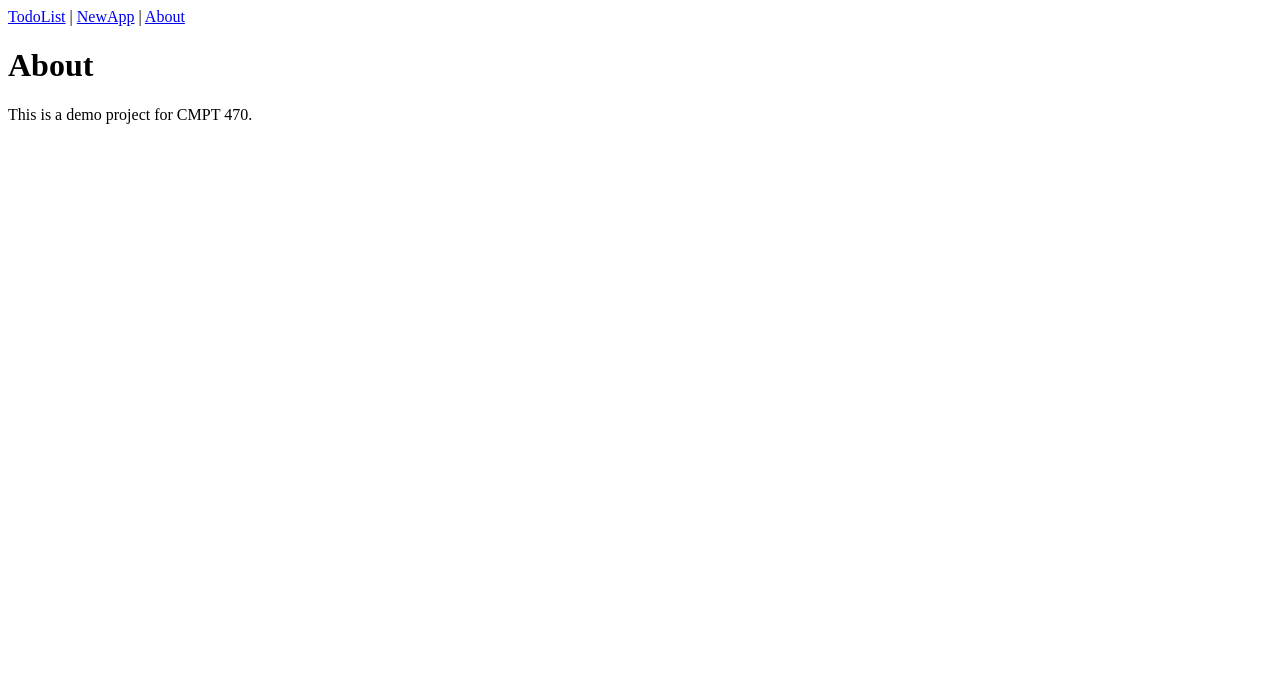
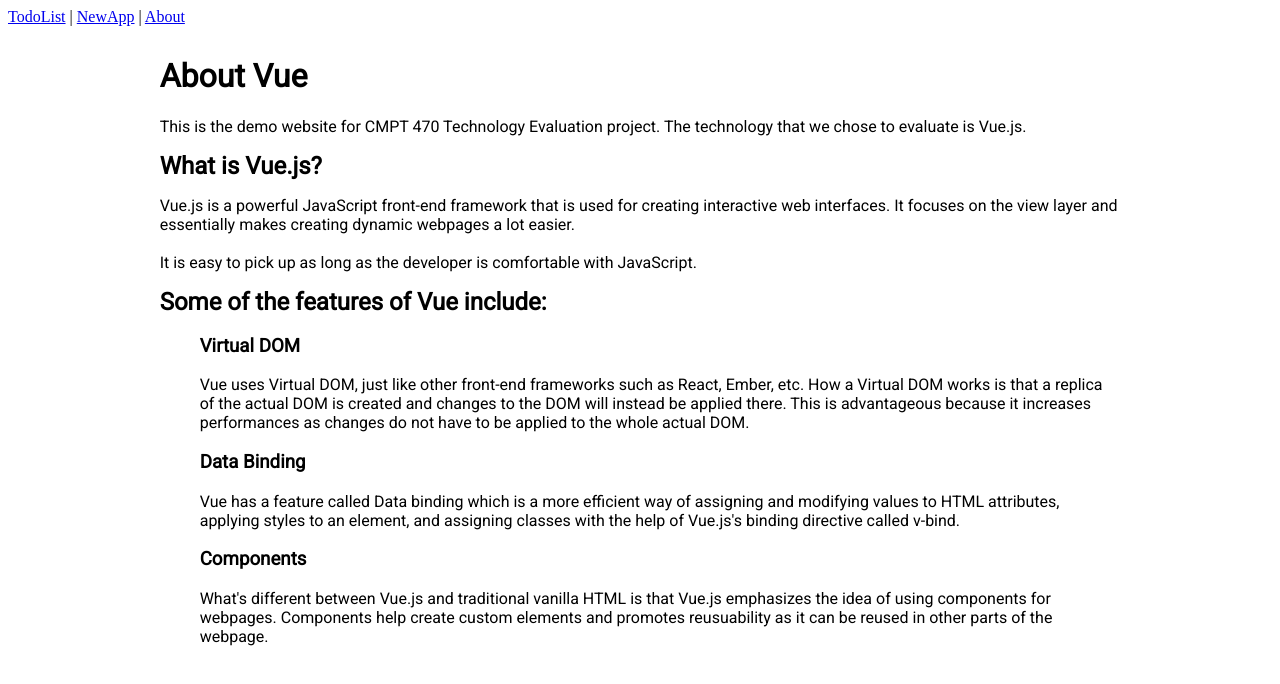
Before and after one commit to j-shim/CMPT470TechnologyEvaluation, a Vue app: page /#/about in a window 1280 px wide. Shown: the top 684 px of the page. Built offline with nearby package versions, Linux system fonts and the light colour scheme.

Commit message:
updated About file and applied some CSS to it

```diff
--- /dev/null
+++ b/src/css/About.css
@@ -0,0 +1,21 @@
+@import url('https://fonts.googleapis.com/css2?family=Roboto&display=swap');
+
+* {
+    font-family: "Roboto", sans-serif;
+}
+
+.about {
+    padding: 10px 12%;
+}
+
+h2 {
+    margin: 10px 0px;
+}
+
+.feature-list {
+    list-style: none;
+}
+
+.feature {
+    font-style: bold;
+}
--- a/src/views/About.vue
+++ b/src/views/About.vue
@@ -1,6 +1,51 @@
 <template>
   <div class="about">
-    <h1>About</h1>
-    <p>This is a demo project for CMPT 470.</p>
+    <h1>About Vue</h1>
+    <p>
+      This is the demo website for CMPT 470 Technology Evaluation project. The technology
+      that we chose to evaluate is Vue.js.
+    </p>
+    <h2>What is Vue.js?</h2>
+    <p>
+      Vue.js is a powerful JavaScript front-end framework that is used for creating
+      interactive web interfaces. It focuses on the view layer and essentially makes
+      creating dynamic webpages a lot easier.
+      <br/>
+      <br/>
+      It is easy to pick up as long as the developer is comfortable with JavaScript.
+      <br/>
+    </p>
+    <h2>Some of the features of Vue include: </h2>
+    <ul class="feature-list">
+      <li>
+        <h3 class="feature">Virtual DOM</h3>
+        <p>
+          Vue uses Virtual DOM, just like other front-end frameworks such as React, Ember, etc. How a
+          Virtual DOM works is that a replica of the actual DOM is created and changes to the DOM will
+          instead be applied there. This is advantageous because it increases performances as changes do
+          not have to be applied to the whole actual DOM.
+        </p>
+      </li>
+      <li>
+        <h3 class="feature">Data Binding</h3>
+        <p>
+          Vue has a feature called Data binding which is a more efficient way of assigning and modifying
+          values to HTML attributes, applying styles to an element, and assigning classes with the help
+          of Vue.js's binding directive called v-bind.
+        </p>
+      </li>
+      <li>
+        <h3 class="feature">Components</h3>
+        <p>
+          What's different between Vue.js and traditional vanilla HTML is that Vue.js emphasizes the idea
+          of using components for webpages. Components help create custom elements and promotes reusuability
+          as it can be reused in other parts of the webpage.
+        </p>
+      </li>
+    </ul>
   </div>
 </template>
+
+<style scoped>
+  @import '../css/About.css';
+</style>
```
